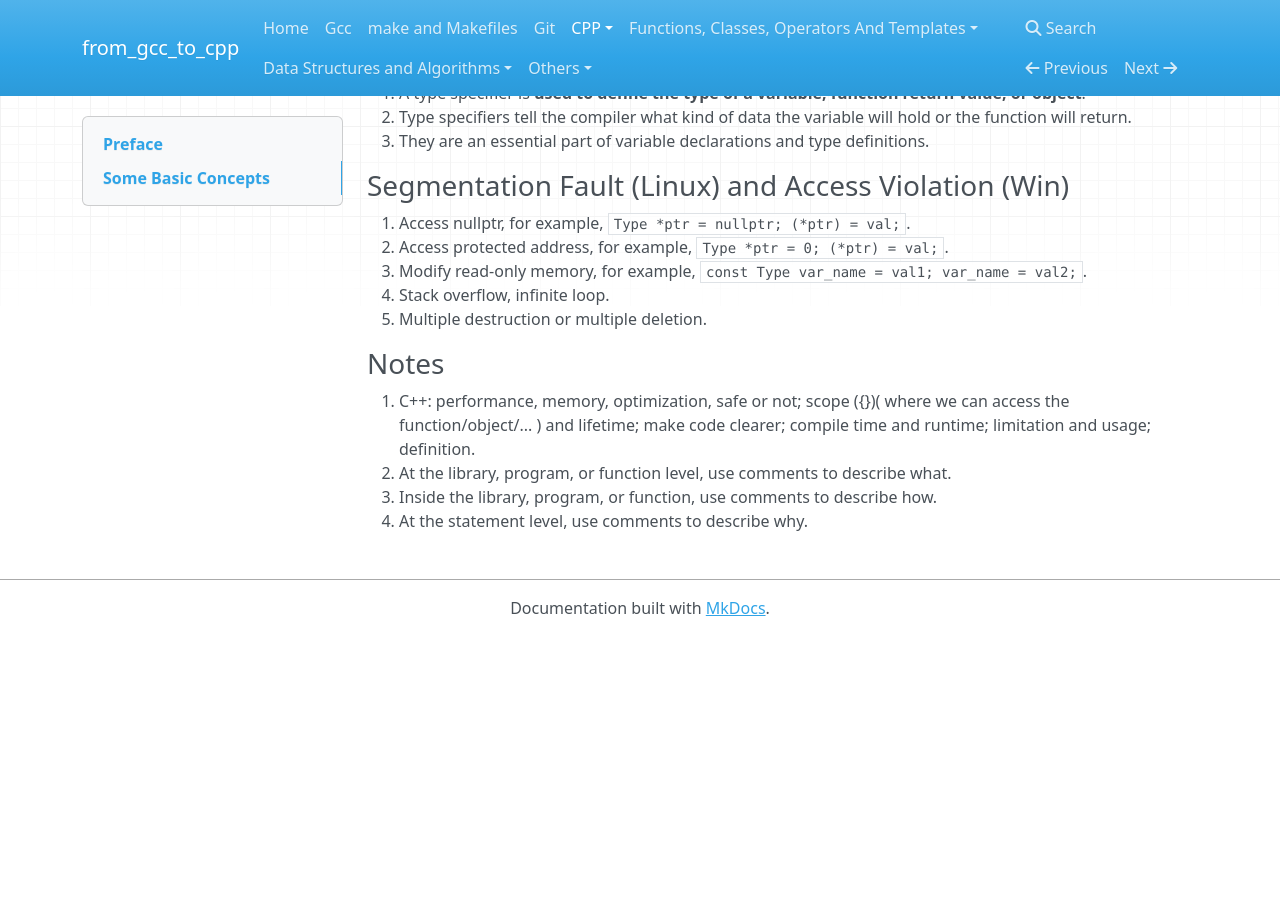
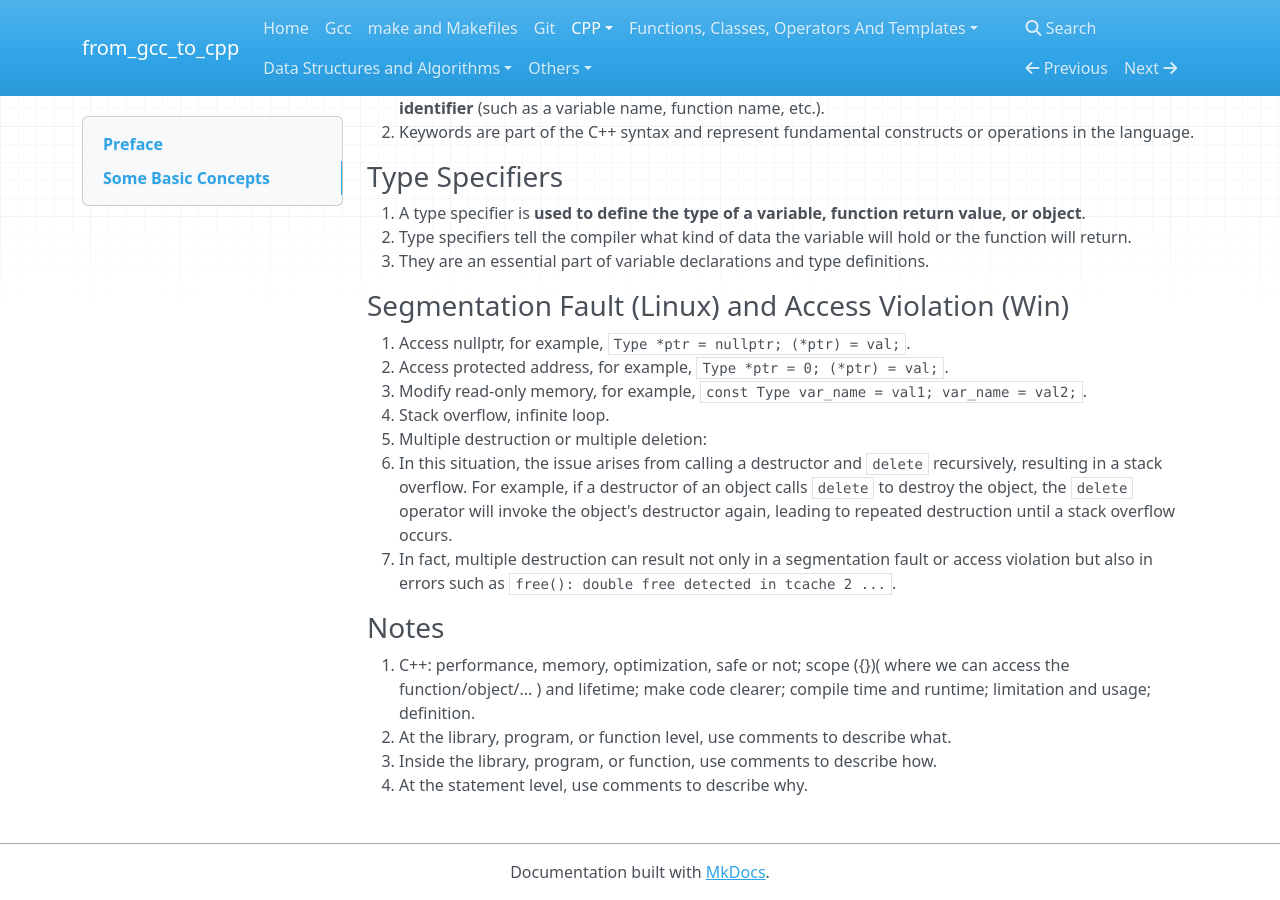
Before and after one commit to 0BananaBig0/from_gcc_to_cpp, an MkDocs documentation site: the page built from docs/CPPPerface.md, in a window 1280 px wide and 900 px high, scrolled down 12474 px. Built offline with MkDocs 1.6.1, drawn with Linux system fonts in a browser that asks for light colours; nearby versions of some CDN libraries; before the commit the page ends 13110 px from its top, so only the background shows below that; some of the changed text lies outside the part shown.

Commit message:
supplement and correct the content on delcaration, definition, macros, make and multiple deletion

```diff
--- a/docs/CPPPerface.md
+++ b/docs/CPPPerface.md
@@ -130,6 +130,9 @@
    allocating storage or providing an implementation**.
 2. It **merely states** that a function, class, struct or variable **exists**
    without concerning itself with a definition.
+3. All definitions are declarations in C++.
+4. Conversely, not all declarations are definitions. Declarations that aren’t
+   definitions are called pure declarations.
 
 #### Forward Declarations
 
@@ -142,6 +145,8 @@
 4. This is typically used to **improve compilation times**, **resolve circular
    dependencies**, or **when the full details of the entity are not yet
    required**.
+5. Forward Declarations are pure declarations.
+6. **Forward declarations do not work on templates.**
 
 ### Definitions
 
@@ -697,7 +702,15 @@
 3. Modify read-only memory, for example,
    `const Type var_name = val1; var_name = val2;`.
 4. Stack overflow, infinite loop.
-5. Multiple destruction or multiple deletion.
+5. Multiple destruction or multiple deletion:
+   - In this situation, the issue arises from calling a destructor and `delete`
+     recursively, resulting in a stack overflow. For example, if a destructor of
+     an object calls `delete` to destroy the object, the `delete` operator will
+     invoke the object's destructor again, leading to repeated destruction until
+     a stack overflow occurs.
+   - In fact, multiple destruction can result not only in a segmentation fault
+     or access violation but also in errors such as
+     `free(): double free detected in tcache 2 ...`.
 
 ### Notes
 
```
Also changed, not shown: docs/MacrosPreprocessorDirectivesAndPragma.md (+5 -1 lines), docs/makeAndMakefiles.md (+6 -1 lines), 1 other file.
